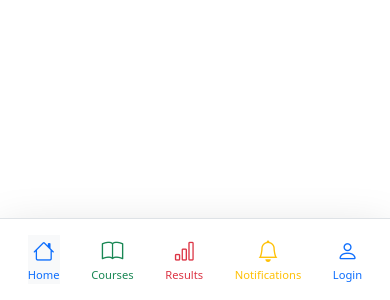
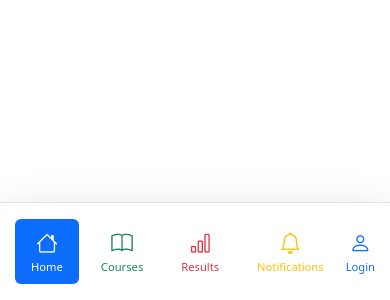
Before and after one commit to aks1489/icstconnect, a React (Vite) app: page / in a window 390 px wide. Shown: the part 544-844 px from the top of the page. Built offline with nearby package versions, Linux system fonts and the light colour scheme.

Commit message:
feat: implement responsive NavBar component with dynamic links and styling

```diff
--- a/src/components/NavBar.tsx
+++ b/src/components/NavBar.tsx
@@ -8,10 +8,10 @@ const NavBar = () => {
     };
 
     const navLinks = [
-        { name: 'Home', className: 'text-primary', icon: 'bi-house' },
-        { name: 'Courses', className: 'text-success', icon: 'bi-book' },
-        { name: 'Results', className: 'text-danger', icon: 'bi-bar-chart' },
-        { name: 'Notifications', className: 'text-warning', icon: 'bi-bell' }
+        { name: 'Home', className: 'text-primary', btn_classname: 'btn btn-primary', icon: 'bi-house' },
+        { name: 'Courses', className: 'text-success', btn_classname: 'btn btn-success', icon: 'bi-book' },
+        { name: 'Results', className: 'text-danger', btn_classname: 'btn btn-danger', icon: 'bi-bar-chart' },
+        { name: 'Notifications', className: 'text-warning', btn_classname: 'btn btn-warning', icon: 'bi-bell' }
     ];
 
     return (
@@ -31,7 +31,7 @@ const NavBar = () => {
                             {navLinks.map((link) => (
                                 <li className="nav-item" key={link.name}>
                                     <a
-                                        className={`nav-link mx-2 nav-link-custom ${link.className} ${activeLink === link.name ? 'bg-light ' : ''}`}
+                                        className={`nav-link mx-2 nav-link-custom ${link.className} ${activeLink === link.name ? 'active rounded' : ''}`}
                                         href="#"
                                         onClick={() => handleLinkClick(link.name)}
                                     >
@@ -57,7 +57,7 @@ const NavBar = () => {
                     {navLinks.map((link) => (
                         <a
                             key={link.name}
-                            className={`nav-link text-center mobile-nav-link ${link.className} ${activeLink === link.name ? 'bg-light' : ''}`}
+                            className={`nav-link text-center mobile-nav-link nav-link-custom ${link.className} ${activeLink === link.name ? 'active rounded' : ''}`}
                             href="#"
                             onClick={() => handleLinkClick(link.name)}
                         >
--- a/src/index.css
+++ b/src/index.css
@@ -20,3 +20,28 @@
     background-color: var(--active-bg) !important;
     border-bottom-color: var(--primary-color);
 }
+
+/* Hover and Active effects for Nav Links */
+.nav-link-custom.text-primary:hover,
+.nav-link-custom.text-primary.active {
+    background-color: var(--bs-primary, #0d6efd) !important;
+    color: white !important;
+}
+
+.nav-link-custom.text-success:hover,
+.nav-link-custom.text-success.active {
+    background-color: var(--bs-success, #198754) !important;
+    color: white !important;
+}
+
+.nav-link-custom.text-danger:hover,
+.nav-link-custom.text-danger.active {
+    background-color: var(--bs-danger, #dc3545) !important;
+    color: white !important;
+}
+
+.nav-link-custom.text-warning:hover,
+.nav-link-custom.text-warning.active {
+    background-color: var(--bs-warning, #ffc107) !important;
+    color: white !important;
+}
```
